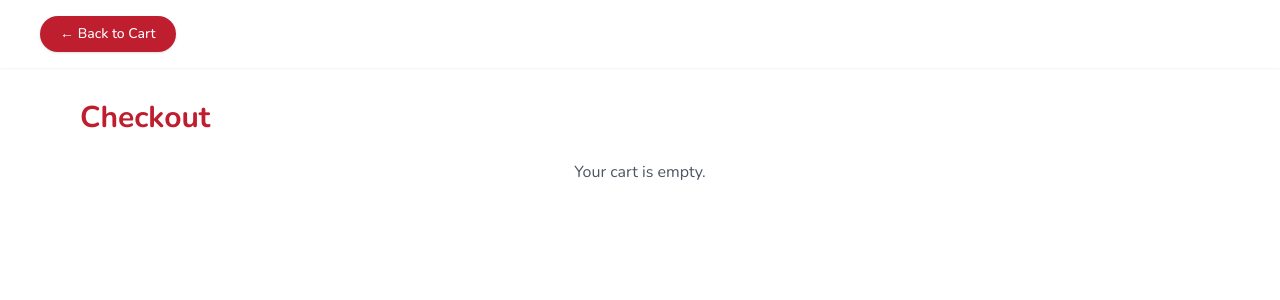
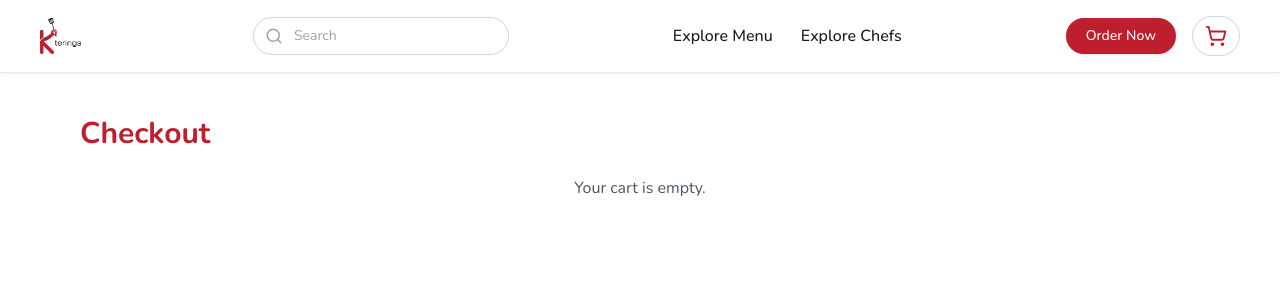
Before and after one commit to ktering/frontend, a React (Vite) app: page /checkout in a window 1280 px wide. Shown: the top 300 px of the page. Built offline with nearby package versions, Linux system fonts and the light colour scheme.

Commit message:
added header for now

```diff
--- a/src/pages/customer/Checkout.jsx
+++ b/src/pages/customer/Checkout.jsx
@@ -6,21 +6,10 @@ import CustomerForm from "../../components/customer/checkout/GuestCheckoutForm";
 
 export default function CheckoutPage() {
   const { cart } = useCart();
+
   return (
     <>
-          <>
-            <header className="bg-white px-4 sm:px-10 py-4 shadow-sm font-nunito">
-                <div className=" lg:flex items-center gap-2 relative">
-                  <a
-                    href="/cart"
-                    className="bg-primary text-white px-5 py-2 rounded-full font-medium shadow hover:bg-white hover:text-primary hover:border border-primary transition-colors text-sm"
-                  >
-                    ←  Back to Cart
-                  </a>
-                </div>
-            </header>
-          </>
-
+      <Header />
       <div className="max-w-6xl mx-auto px-4 py-8 font-nunito">
         <h1 className="text-2xl sm:text-3xl font-bold text-primary mb-6">
           Checkout
```
